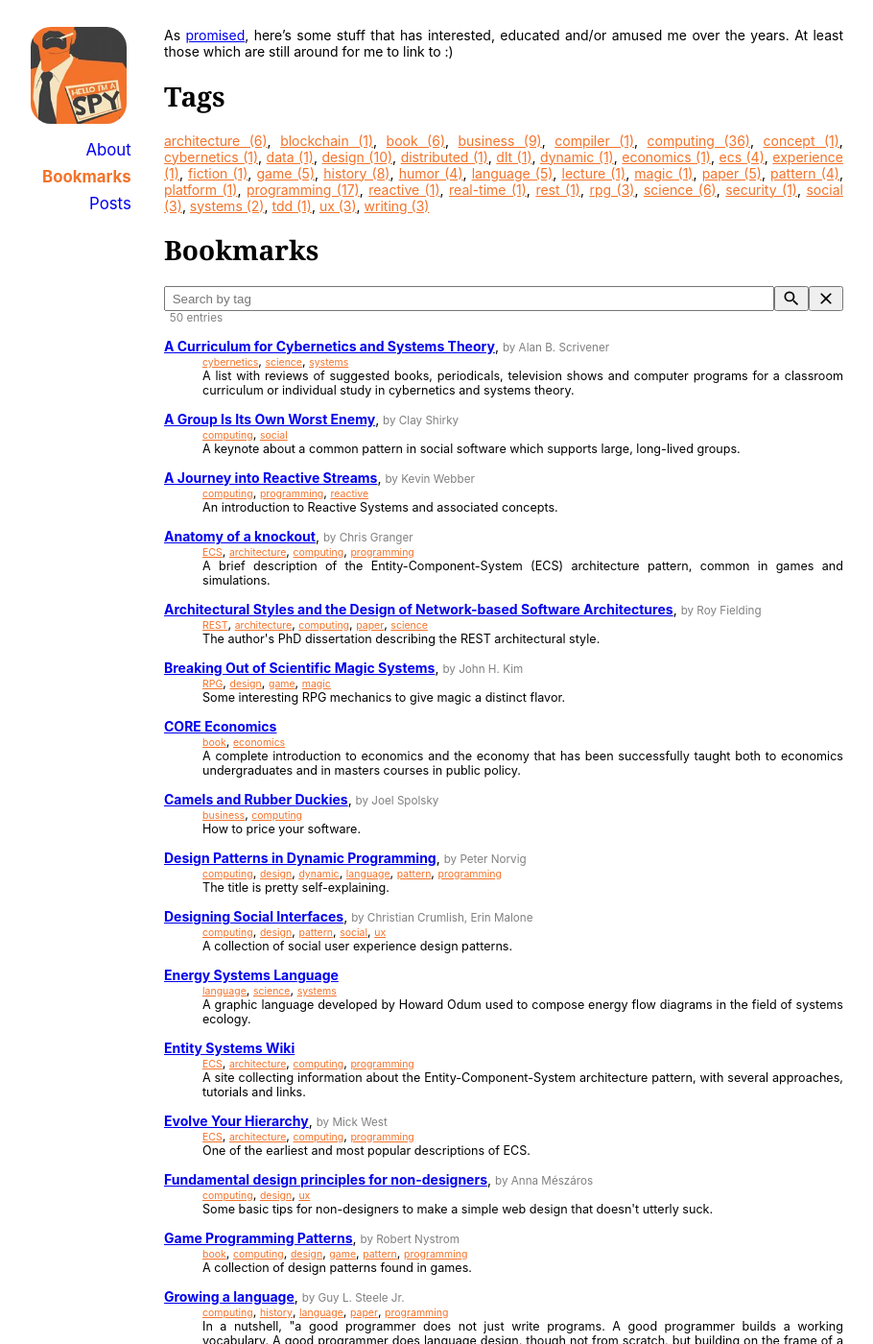
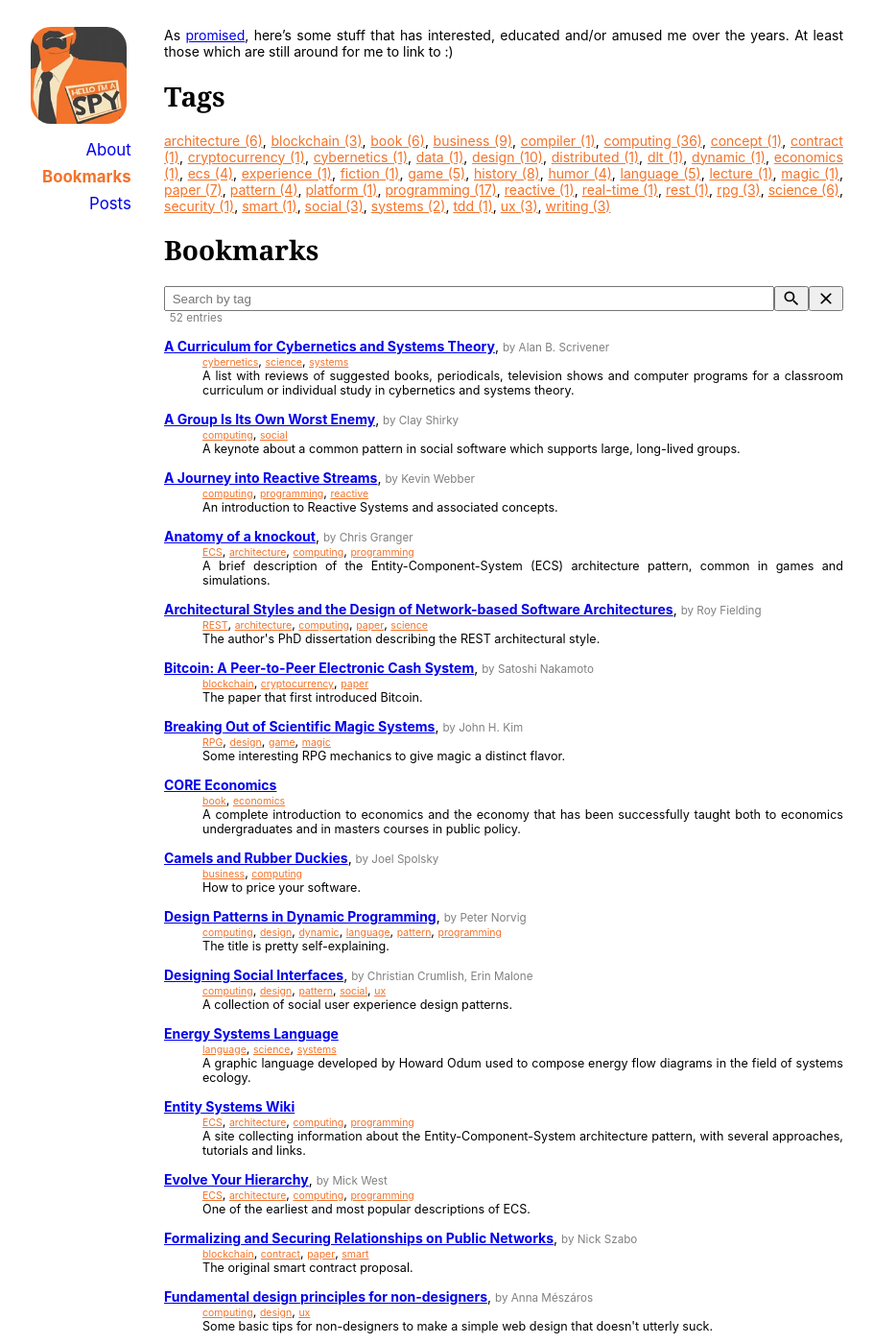
Before and after one commit to hanjos/hanjos.github.io, a Jekyll site: the page built from bookmarks.md, in a window 1280 px wide and 1400 px high. Shown: the whole window at 96% size, without its empty margins (183-1093 px from the left). Built offline with Jekyll 4.4.1, drawn with Linux system fonts in a browser that asks for light colours; some of the changed text lies outside the part shown.

Commit message:
Mais atalhos.

```diff
--- a/_data/bookmarks.yml
+++ b/_data/bookmarks.yml
@@ -159,7 +159,7 @@
 - url: https://www.archive.ece.cmu.edu/~ganger/712.fall02/papers/p761-thompson.pdf
   title: Reflections on Trusting Trust
   authors: Ken Thompson
-  description: Classic paper on to what extent should one trust the software we run.
+  description: To what extent should one trust the software one runs.
   tags: ['computing', 'history', 'paper', 'security']
 - url: https://engineering.linkedin.com/distributed-systems/log-what-every-software-engineer-should-know-about-real-time-datas-unifying
   title: "The Log: What every software engineer should know about real-time data's unifying abstraction"
@@ -239,3 +239,13 @@
   authors: Simon Wardley
   description: The use of topographical intelligence in business strategy. Or, how and why build a map for your business.
   tags: ['book', 'business']
+- url: https://bitcoin.org/bitcoin.pdf
+  title: "Bitcoin: A Peer-to-Peer Electronic Cash System"
+  authors: Satoshi Nakamoto
+  description: The paper that first introduced Bitcoin.
+  tags: ['blockchain', 'cryptocurrency', 'paper']
+- url: https://ojphi.org/ojs/index.php/fm/article/view/548/469
+  title: Formalizing and Securing Relationships on Public Networks
+  authors: Nick Szabo
+  description: The original smart contract proposal.
+  tags: ['blockchain', 'contract', 'paper', 'smart']
```
Also changed, not shown: index.md (+1 -1 lines).
